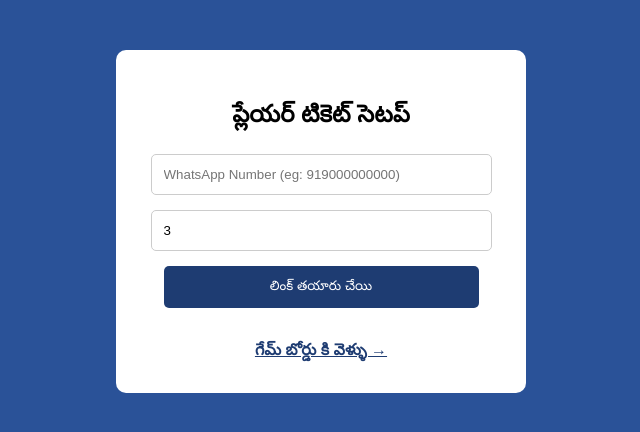
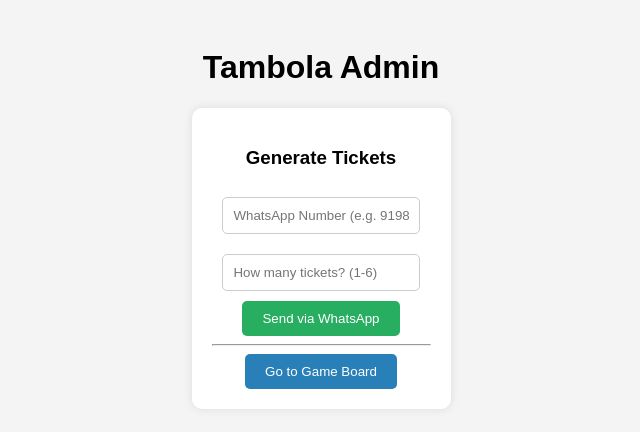
Before and after one commit to ramu265/my-tambola-game1, a Flask app: page /dashboard in a window 1280 px wide. Shown: the top 432 px of the page, without its empty margins (319-959 px from the left). Run offline with Flask 3, Linux system fonts and the light colour scheme; the visitor is signed in with stand-in values (Sample User, id 1).

Commit message:
Update admin_dashboard.html

```diff
--- a/Tambola/templates/admin_dashboard.html
+++ b/Tambola/templates/admin_dashboard.html
@@ -2,25 +2,25 @@
 <html>
 <head>
     <title>Admin Dashboard</title>
+    <meta name="viewport" content="width=device-width, initial-scale=1">
     <style>
-        body { background:#2a5298; text-align:center; color:white; font-family: Arial; }
-        .box { background:white; color:black; padding:30px; margin:50px auto; width:350px; border-radius:10px; }
-        input, button { display:block; margin:15px auto; padding:12px; width:90%; border-radius:5px; border:1px solid #ccc; }
-        .btn-wa { background:#25D366; color:white; text-decoration:none; display:block; padding:12px; border-radius:5px; font-weight:bold; }
+        body { font-family: sans-serif; text-align: center; padding: 20px; background: #f4f4f4; }
+        .card { background: white; padding: 20px; border-radius: 10px; display: inline-block; box-shadow: 0 0 10px rgba(0,0,0,0.1); }
+        input { padding: 10px; margin: 10px; width: 80%; border: 1px solid #ccc; border-radius: 5px; }
+        button { padding: 10px 20px; background: #27ae60; color: white; border: none; border-radius: 5px; cursor: pointer; }
     </style>
 </head>
 <body>
-    <div class="box">
-        <h2>ప్లేయర్ టికెట్ సెటప్</h2>
-        <form method="POST">
-            <input type="text" name="phone" placeholder="WhatsApp Number (eg: 919000000000)" required>
-            <input type="number" name="ticket_count" placeholder="టికెట్ల సంఖ్య" value="3" required>
-            <button type="submit" style="background:#1e3c72; color:white; border:none; cursor:pointer;">లింక్ తయారు చేయి</button>
+    <h1>Tambola Admin</h1>
+    <div class="card">
+        <h3>Generate Tickets</h3>
+        <form action="/generate_tickets" method="POST">
+            <input type="text" name="phone" placeholder="WhatsApp Number (e.g. 919876543210)" required><br>
+            <input type="number" name="ticket_count" placeholder="How many tickets? (1-6)" min="1" max="6" required><br>
+            <button type="submit">Send via WhatsApp</button>
         </form>
-        {% if whatsapp_link %}
-            <a href="{{ whatsapp_link }}" target="_blank" class="btn-wa">WhatsApp కి పంపించు</a>
-        {% endif %}
-        <br><a href="/game" style="color:#1e3c72; font-weight:bold;">గేమ్ బోర్డు కి వెళ్ళు →</a>
+        <hr>
+        <a href="/game"><button style="background: #2980b9;">Go to Game Board</button></a>
     </div>
 </body>
 </html>
```
